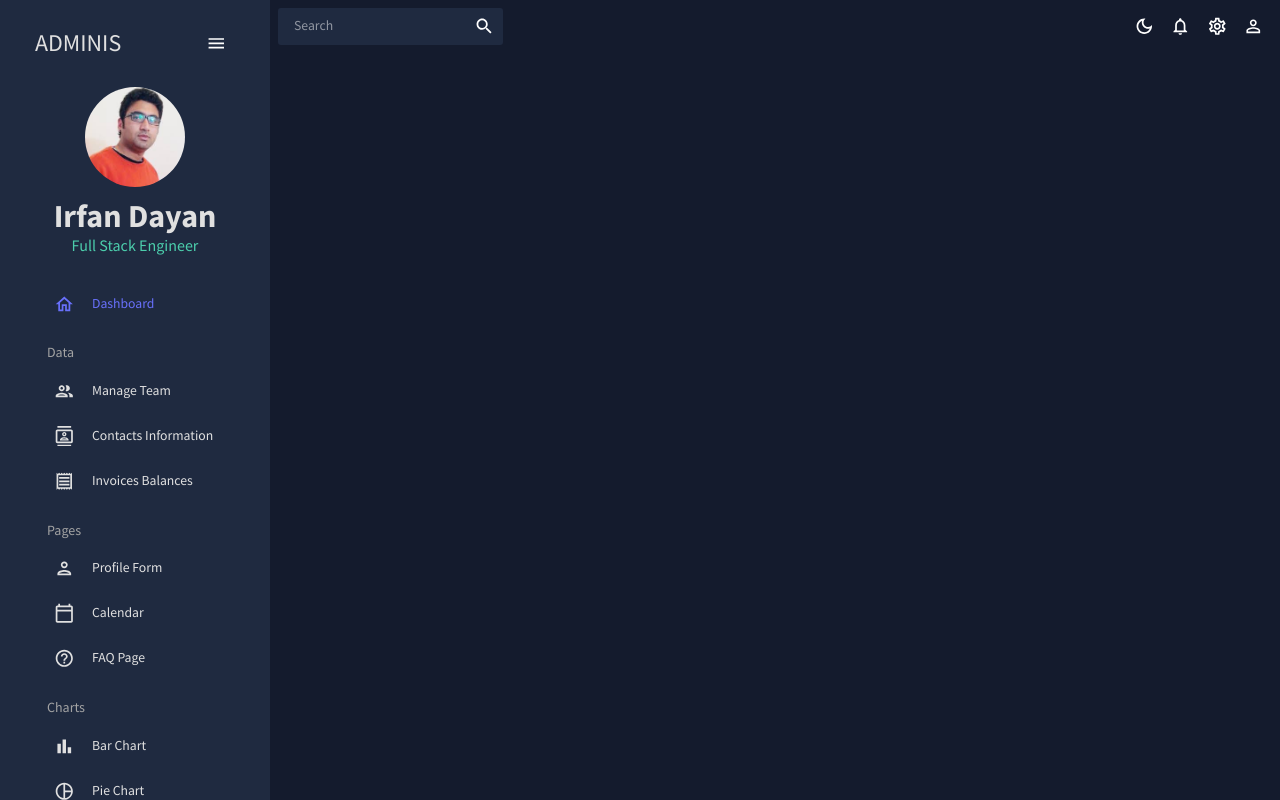
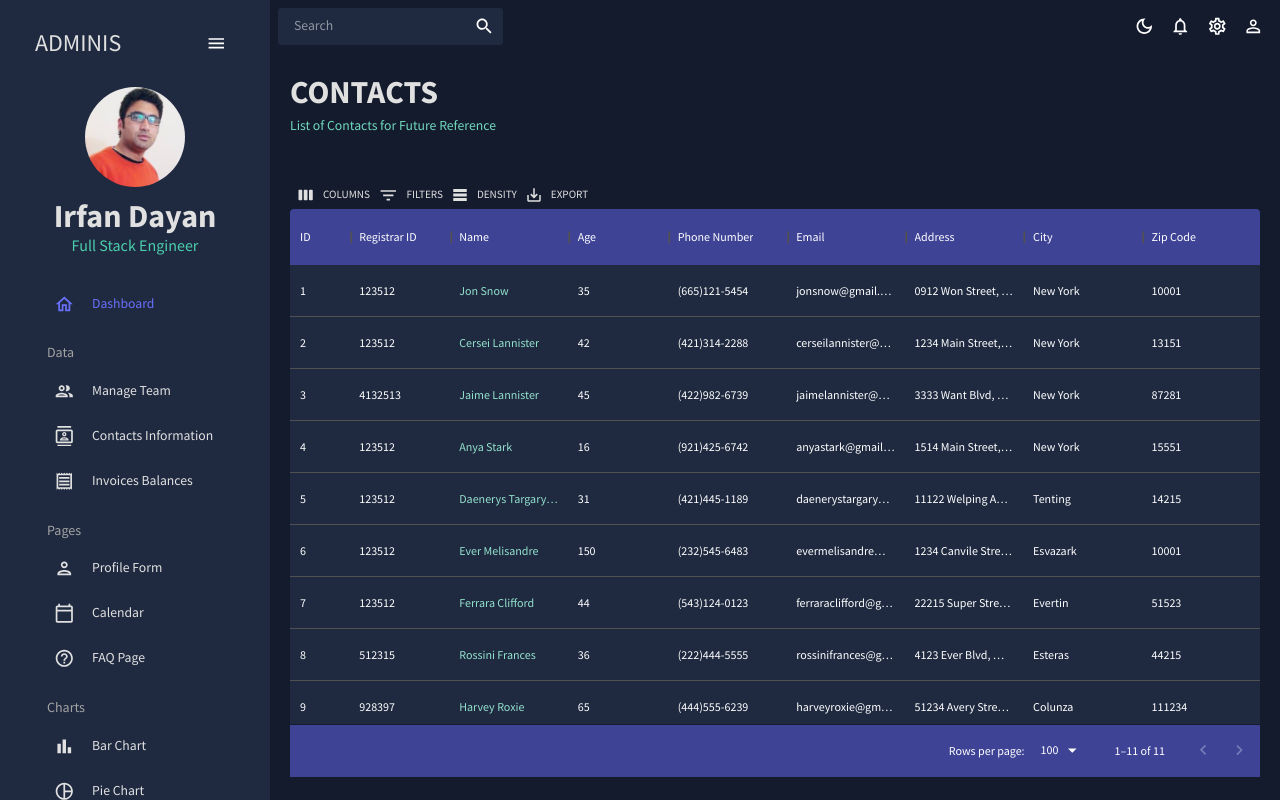
Before and after one commit to Hope-Have-Happy/react-admin-dashboard, a React (Create React App) app: page /contacts in a window 1280 px wide. Built offline with nearby package versions, Linux system fonts and the light colour scheme.

Commit message:
Add contact page with dataToolbar

```diff
--- a/src/App.js
+++ b/src/App.js
@@ -7,8 +7,9 @@
 import Sidebar from './scenes/global/Sidebar';
 import Dashboard from './scenes/dashboard';
 import Team from './scenes/team';
+import Contacts from './scenes/contacts';
 // import Invoice from './scenes/invoice';
-// import Contacts from './scenes/contacts';
+
 // import Bar from './scenes/bar';
 // import Form from './scenes/form';
 // import Line from './scenes/line';
@@ -32,7 +33,7 @@
               <Route path="/" element={<Dashboard />} />
               <Route path="/team" element={<Team />} />
               {/* <Route path="/invoice" element={<Invoice />} /> */}
-              {/* <Route path="/contacts" element={<Contacts />} /> */}
+              <Route path="/contacts" element={<Contacts />} />
               {/* <Route path="/bar" element={<Bar />} /> */}
               {/* <Route path="/form" element={<Form />} /> */}
               {/* <Route path="/line" element={<Line />} /> */}
--- /dev/null
+++ b/src/scenes/contacts/index.js
@@ -0,0 +1,103 @@
+import { Box } from '@mui/material';
+import { DataGrid, GridToolbar } from '@mui/x-data-grid';
+import { tokens } from '../../theme';
+import { mockDataContacts } from '../../data/mockData';
+import Header from '../../components/Header';
+import { useTheme } from '@mui/material';
+
+const Contacts = () => {
+  const theme = useTheme();
+  const colors = tokens(theme.palette.mode);
+
+  const columns = [
+    { field: 'id', headerName: 'ID', flex: 0.5 },
+    { field: 'registrarId', headerName: 'Registrar ID' },
+    {
+      field: 'name',
+      headerName: 'Name',
+      flex: 1,
+      cellClassName: 'name-column--cell',
+    },
+    {
+      field: 'age',
+      headerName: 'Age',
+      type: 'number',
+      headerAlign: 'left',
+      align: 'left',
+    },
+    {
+      field: 'phone',
+      headerName: 'Phone Number',
+      flex: 1,
+    },
+    {
+      field: 'email',
+      headerName: 'Email',
+      flex: 1,
+    },
+    {
+      field: 'address',
+      headerName: 'Address',
+      flex: 1,
+    },
+    {
+      field: 'city',
+      headerName: 'City',
+      flex: 1,
+    },
+    {
+      field: 'zipCode',
+      headerName: 'Zip Code',
+      flex: 1,
+    },
+  ];
+
+  return (
+    <Box m="20px">
+      <Header
+        title="CONTACTS"
+        subtitle="List of Contacts for Future Reference"
+      />
+      <Box
+        m="40px 0 0 0"
+        height="75vh"
+        sx={{
+          '& .MuiDataGrid-root': {
+            border: 'none',
+          },
+          '& .MuiDataGrid-cell': {
+            borderBottom: 'none',
+          },
+          '& .name-column--cell': {
+            color: colors.greenAccent[300],
+          },
+          '& .MuiDataGrid-columnHeaders': {
+            backgroundColor: colors.blueAccent[700],
+            borderBottom: 'none',
+          },
+          '& .MuiDataGrid-virtualScroller': {
+            backgroundColor: colors.primary[400],
+          },
+          '& .MuiDataGrid-footerContainer': {
+            borderTop: 'none',
+            backgroundColor: colors.blueAccent[700],
+          },
+          '& .MuiCheckbox-root': {
+            color: `${colors.greenAccent[200]} !important`,
+          },
+          '& .MuiDataGrid-toolbarContainer .MuiButton-text': {
+            color: `${colors.grey[100]} !important`,
+          },
+        }}
+      >
+        <DataGrid
+          rows={mockDataContacts}
+          columns={columns}
+          components={{ Toolbar: GridToolbar }}
+        />
+      </Box>
+    </Box>
+  );
+};
+
+export default Contacts;
```
